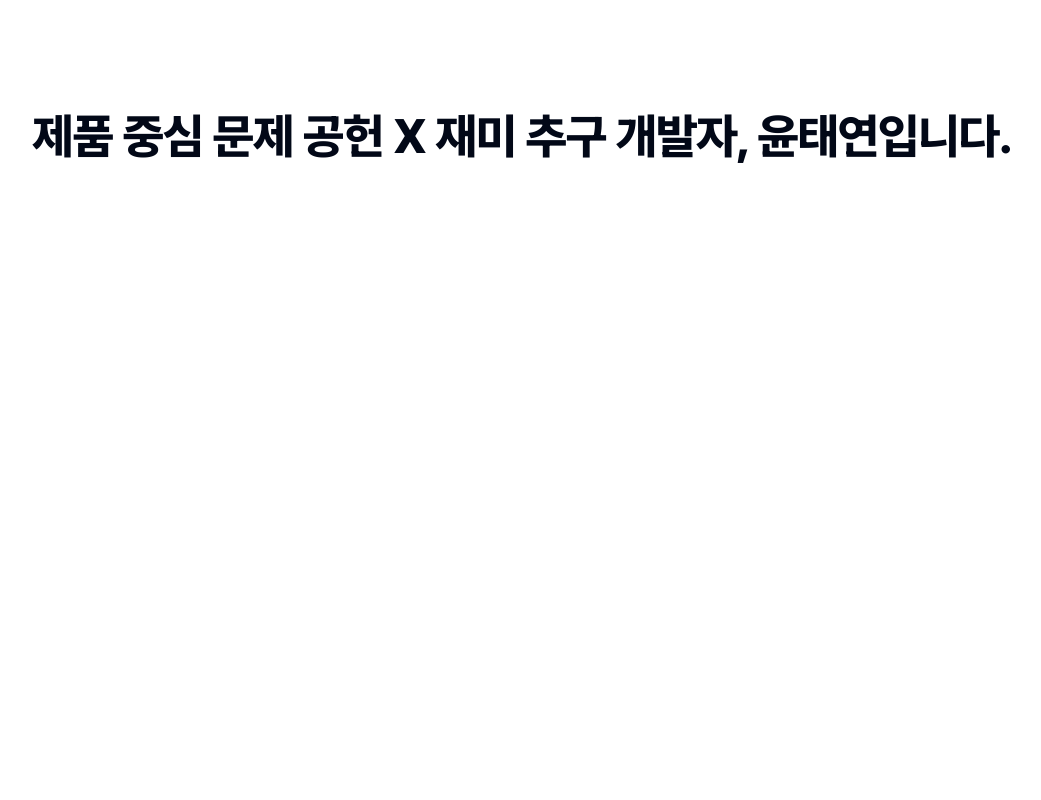
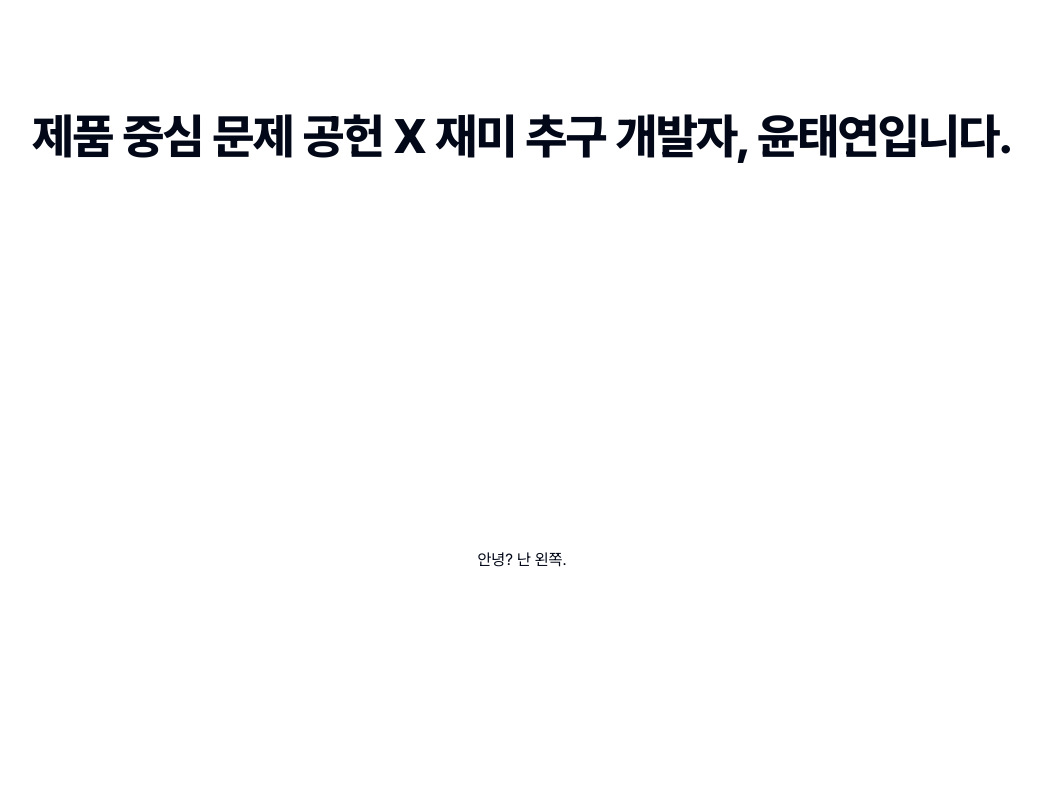
Before and after one commit to rhino-ty/Taeyeon_Portfoilo, a Next.js app: page / in a window 1280 px wide. Shown: the top 800 px of the page, without its empty margins (118-1159 px from the left). Built offline with nearby package versions, Linux system fonts and the light colour scheme.

Commit message:
feat: Implementation of ScrollAniDiv, a custom div component positioned on the left or right when scrolling.
However, a bug occurred where the animation was executed even though the scroll did not go down.

```diff
--- a/src/app/page.tsx
+++ b/src/app/page.tsx
@@ -1,3 +1,4 @@
+import ScrollAniDiv from '@/components/scroll-ani-div';
 import { Metadata } from 'next';
 import Image from 'next/image';
 
@@ -30,6 +31,20 @@ export default function HomeWithResume() {
         <h1 className='scroll-m-20 text-4xl font-extrabold tracking-tight lg:text-5xl'>
           제품 중심 문제 공헌 X 재미 추구 개발자, 윤태연입니다.
         </h1>
+        <ScrollAniDiv
+          direction='left'
+          duration={0.5}
+          className='bg-lightblue-200 flex h-screen items-center justify-center'
+        >
+          안녕? 난 왼쪽.
+        </ScrollAniDiv>
+        <ScrollAniDiv
+          direction='right'
+          duration={0.5}
+          className='bg-lightcoral-200 flex h-screen items-center justify-center'
+        >
+          안녕? 난 오른쪽.
+        </ScrollAniDiv>
       </section>
     </main>
   );
--- /dev/null
+++ b/src/components/scroll-ani-div.tsx
@@ -0,0 +1,47 @@
+'use client';
+import React, { useRef, useEffect } from 'react';
+import { motion, useAnimation, useInView } from 'framer-motion';
+
+interface ScrollAniDivProps extends React.ComponentProps<typeof motion.div> {
+  children: React.ReactNode;
+  direction?: 'left' | 'right';
+  duration?: number;
+}
+
+const ScrollAniDiv: React.FC<ScrollAniDivProps> = ({ children, direction = 'left', duration = 0.3, ...props }) => {
+  const controls = useAnimation();
+  const ref = useRef<HTMLDivElement | null>(null);
+  const isInView = useInView(ref, { once: true });
+
+  useEffect(() => {
+    if (isInView) {
+      controls.start('visible');
+    }
+  }, [controls, isInView]);
+
+  const variants = {
+    hidden: {
+      x: direction === 'left' ? -70 : 70,
+      opacity: 0,
+    },
+    visible: {
+      x: 0,
+      opacity: 1,
+      transition: { duration },
+    },
+  };
+
+  return (
+    <motion.div
+      ref={ref}
+      initial='hidden'
+      animate={controls}
+      variants={variants}
+      {...props} // 나머지 props를 motion.div에 전달
+    >
+      {children}
+    </motion.div>
+  );
+};
+
+export default ScrollAniDiv;
```
